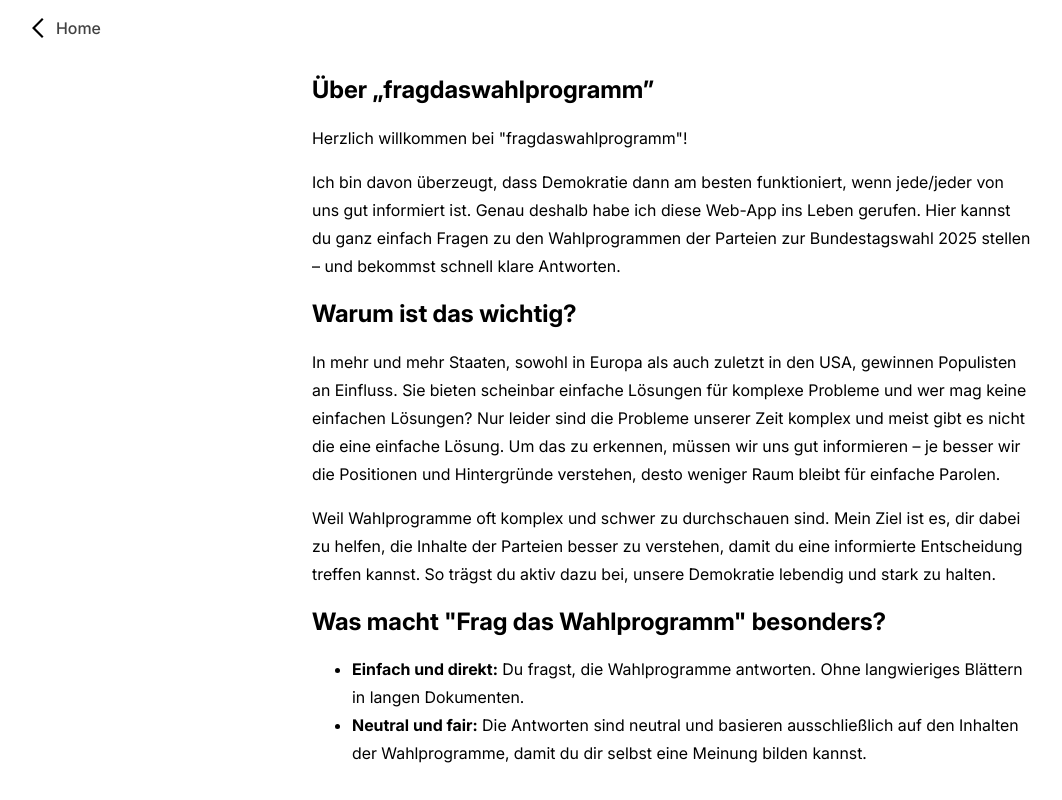
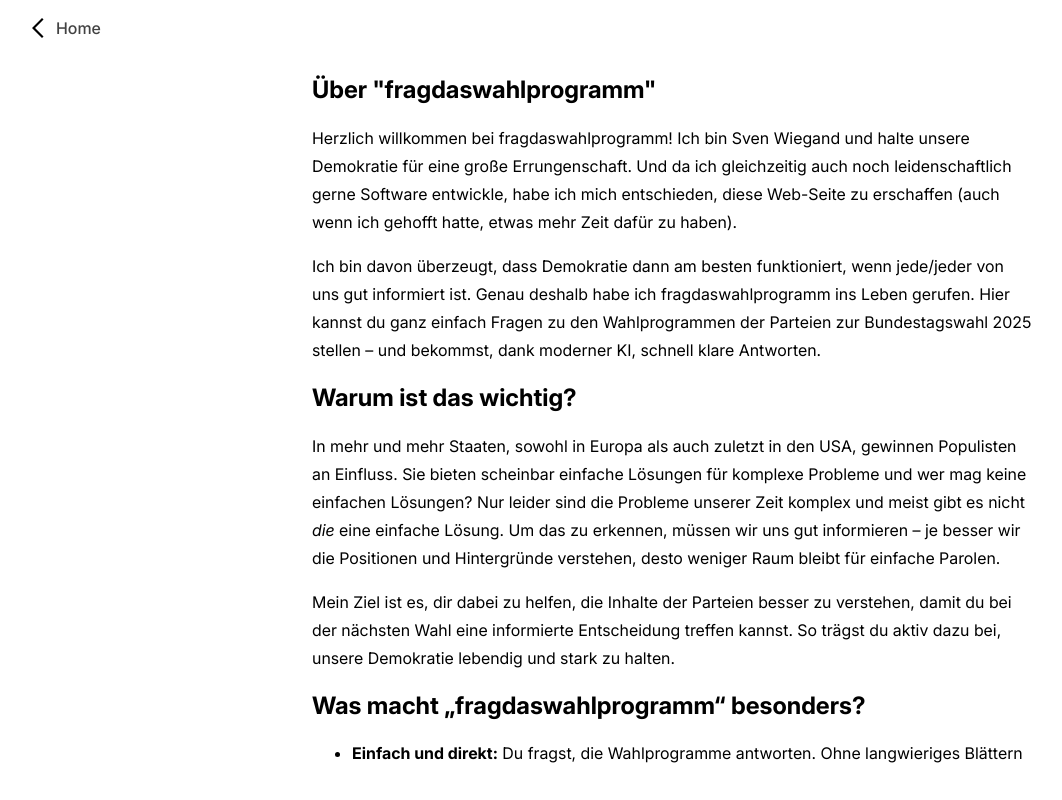
Before and after one commit to svenwiegand/fragdaswahlprogramm-frontend, a React (Vite) app: page /about in a window 1280 px wide. Shown: the whole page, without its empty margins (0-1062 px from the left). Built offline with nearby package versions, Linux system fonts and the light colour scheme; no server answers.

Commit message:
Better content.

```diff
--- a/public/content/about.de.md
+++ b/public/content/about.de.md
@@ -1,17 +1,25 @@
-# Über „fragdaswahlprogramm”
-Herzlich willkommen bei "fragdaswahlprogramm"!
+# Über "fragdaswahlprogramm"
+Herzlich willkommen bei fragdaswahlprogramm! Ich bin Sven Wiegand und halte unsere Demokratie für eine große Errungenschaft. Und da ich gleichzeitig auch noch leidenschaftlich gerne Software entwickle, habe ich mich entschieden, diese Web-Seite zu erschaffen (auch wenn ich gehofft hatte, etwas mehr Zeit dafür zu haben).
 
-Ich bin davon überzeugt, dass Demokratie dann am besten funktioniert, wenn jede/jeder von uns gut informiert ist. Genau deshalb habe ich diese Web-App ins Leben gerufen. Hier kannst du ganz einfach Fragen zu den Wahlprogrammen der Parteien zur Bundestagswahl 2025 stellen – und bekommst schnell klare Antworten.
+Ich bin davon überzeugt, dass Demokratie dann am besten funktioniert, wenn jede/jeder von uns gut informiert ist. Genau deshalb habe ich fragdaswahlprogramm ins Leben gerufen. Hier kannst du ganz einfach Fragen zu den Wahlprogrammen der Parteien zur Bundestagswahl 2025 stellen – und bekommst, dank moderner KI, schnell klare Antworten.
 
 ## Warum ist das wichtig?
-In mehr und mehr Staaten, sowohl in Europa als auch zuletzt in den USA, gewinnen Populisten an Einfluss. Sie bieten scheinbar einfache Lösungen für komplexe Probleme und wer mag keine einfachen Lösungen? Nur leider sind die Probleme unserer Zeit komplex und meist gibt es nicht die eine einfache Lösung. Um das zu erkennen, müssen wir uns gut informieren – je besser wir die Positionen und Hintergründe verstehen, desto weniger Raum bleibt für einfache Parolen.
+In mehr und mehr Staaten, sowohl in Europa als auch zuletzt in den USA, gewinnen Populisten an Einfluss. Sie bieten scheinbar einfache Lösungen für komplexe Probleme und wer mag keine einfachen Lösungen? Nur leider sind die Probleme unserer Zeit komplex und meist gibt es nicht _die_ eine einfache Lösung. Um das zu erkennen, müssen wir uns gut informieren – je besser wir die Positionen und Hintergründe verstehen, desto weniger Raum bleibt für einfache Parolen.
 
-Weil Wahlprogramme oft komplex und schwer zu durchschauen sind. Mein Ziel ist es, dir dabei zu helfen, die Inhalte der Parteien besser zu verstehen, damit du eine informierte Entscheidung treffen kannst. So trägst du aktiv dazu bei, unsere Demokratie lebendig und stark zu halten.
+Mein Ziel ist es, dir dabei zu helfen, die Inhalte der Parteien besser zu verstehen, damit du bei der nächsten Wahl eine informierte Entscheidung treffen kannst. So trägst du aktiv dazu bei, unsere Demokratie lebendig und stark zu halten.
 
-## Was macht "Frag das Wahlprogramm" besonders?
+## Was macht „fragdaswahlprogramm“ besonders?
 - **Einfach und direkt:** Du fragst, die Wahlprogramme antworten. Ohne langwieriges Blättern in langen Dokumenten.
 - **Neutral und fair:** Die Antworten sind neutral und basieren ausschließlich auf den Inhalten der Wahlprogramme, damit du dir selbst eine Meinung bilden kannst.
 - **Für alle zugänglich:** Kostenlos, unverbindlich und ohne Anmeldung – weil Informationen für alle da sein sollten.
-  Mach mit und entdecke, wie spannend Demokratie sein kann, wenn du deine Wahlentscheidung qualifiziert triffst. Deine Fragen zählen – für eine starke Demokratie und eine bessere Zukunft.
+
+fragdaswahlprogramm beantwortet deine Fragen an die Wahlprogramme aller Parteien, die aktuell ein Wahlprogramm oder zumindest einen Entwurf zur Bundestagswahl 2025 veröffentlicht haben. Aktuell sind das die folgenden Parteien:
+
+{{parties}}
+
+Mach mit und entdecke, wie spannend Demokratie sein kann, wenn du deine Wahlentscheidung qualifiziert triffst. Deine Fragen zählen – für eine starke Demokratie und eine bessere Zukunft.
 
 Viel Spaß beim Entdecken und Fragenstellen!
+
+Sven Wiegand
+Berlin, 5. Januar 2025
--- a/src/App.tsx
+++ b/src/App.tsx
@@ -47,6 +47,7 @@ function AppRoutes() {
             <Route path={"qna"} element={<MarkdownPage contentName={"qna"}/>}/>
             <Route path={"imprint"} element={<MarkdownPage contentName={"imprint"}/>}/>
             <Route path={"privacy"} element={<MarkdownPage contentName={"privacy"}/>}/>
+            <Route path={"parties"} element={<MarkdownPage contentName={"parties"}/>}/>
         </Routes>
     )
 }
--- a/src/page/PageFooter.tsx
+++ b/src/page/PageFooter.tsx
@@ -18,6 +18,7 @@ export function PageFooter() {
         <div css={footerStyle}>
             <NavbarLink to="/imprint"><FormattedMessage id={"imprint"}/></NavbarLink>
             <NavbarLink to="/privacy"><FormattedMessage id={"privacy"}/></NavbarLink>
+            <NavbarLink to="/parties"><FormattedMessage id={"parties"}/></NavbarLink>
         </div>
     )
 }
```
Also changed, not shown: public/content/parties.de.md (+5 -0 lines), public/content/qna.de.md (+3 -5 lines).
